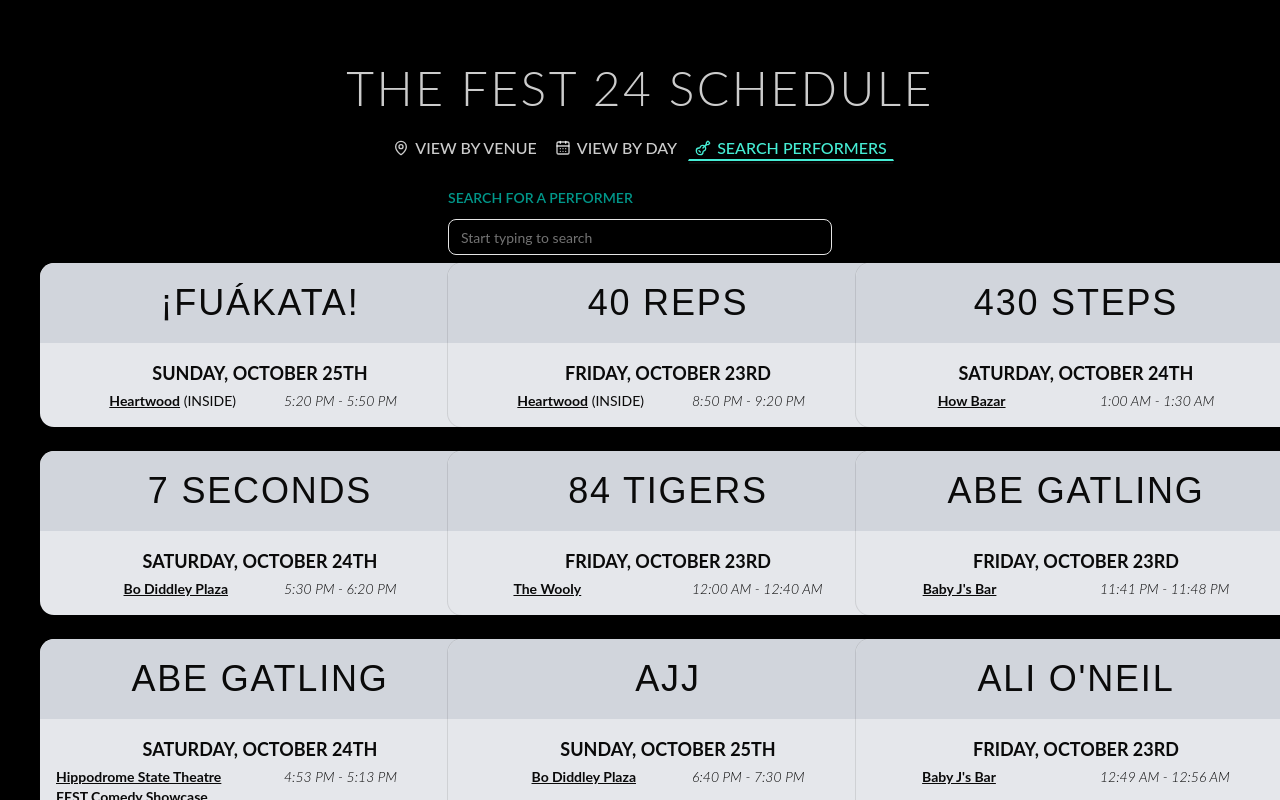
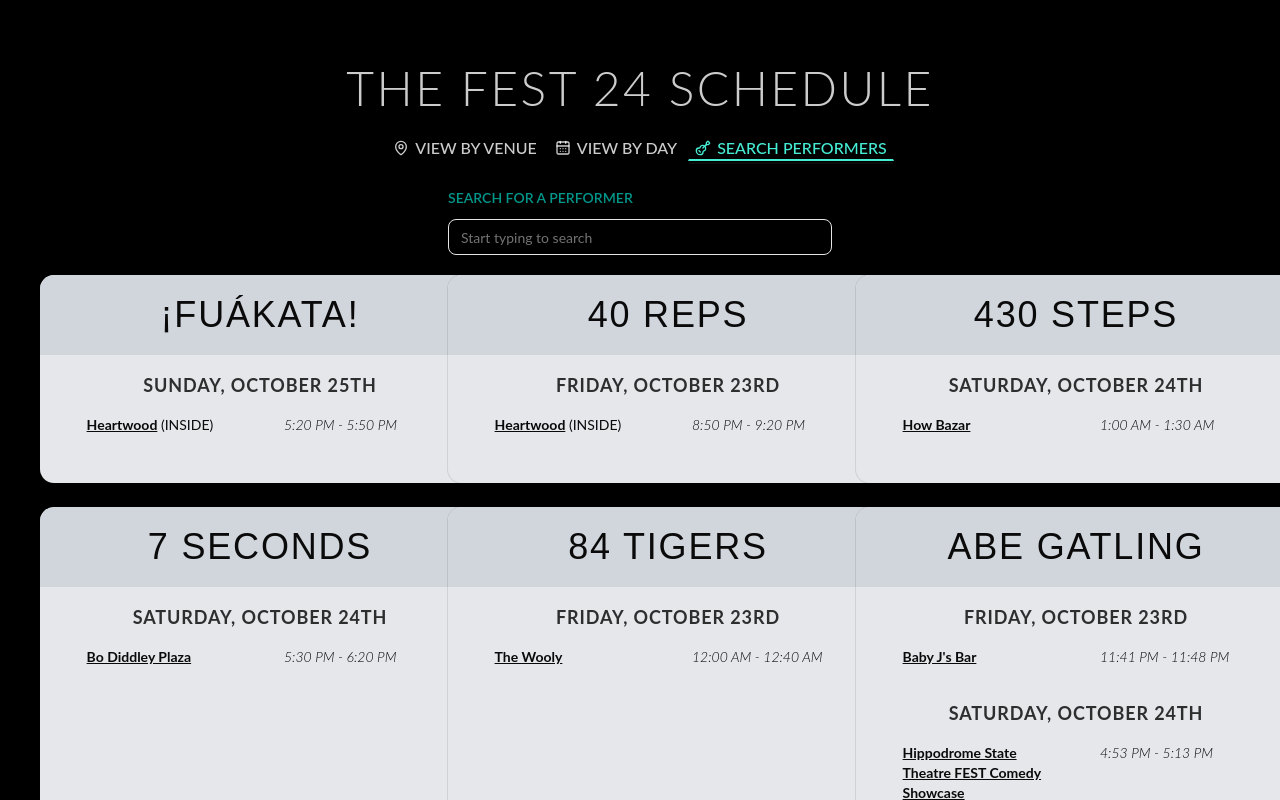
Before and after one commit to carolb92/fest-24-schedule-mockup, a React (Vite) app: page / in a window 1280 px wide. Both pictures are taken after a click on the tab "SEARCH PERFORMERS". Shown: the top 800 px of the page. Built offline with nearby package versions, Linux system fonts and the light colour scheme.

Commit message:
Refactor to one card per performer on search

```diff
--- a/src/components/SearchContent.tsx
+++ b/src/components/SearchContent.tsx
@@ -1,4 +1,4 @@
-import React, { useState } from "react";
+import { useState } from "react";
 import schedule from "@/data/events.json";
 import { Field, FieldLabel } from "@/components/ui/field";
 import { Input } from "@/components/ui/input";
@@ -6,15 +6,11 @@
 import { festDays, addresses } from "@/lib/constants";
 import { type EventInfo } from "@/types";
 
-// NOTE: did not include debouncing, loading states, or error handling as we are just filtering static data here
+//* NOTE: did not include debouncing, loading states, or error handling as we are just filtering static data here
 export default function SearchContent() {
 	const [searchTerm, setSearchTerm] = useState("");
-	function handleChange(e: React.ChangeEvent<HTMLInputElement>) {
-		setSearchTerm(e.target.value.toLowerCase());
-		console.log(e.target.value);
-	}
 
-	// THIS DOES NOT COVER EDGE CASES WHERE PERFORMER IS UNDEFINED BUT MEMO IS THE PERFORMER NAME
+	//* THIS DOES NOT COVER EDGE CASES WHERE PERFORMER IS UNDEFINED BUT MEMO IS THE PERFORMER NAME
 	// example:
 	// {
 	// 	"day": 2,
@@ -32,11 +28,37 @@
 		.filter((event) =>
 			event.performer?.toLowerCase().includes(searchTerm.trim()),
 		);
-	console.log("search results: ", searchResults);
+
+	// group by performer, then by day number => that performer's events for the day
+	const performerGroups = new Map<
+		string,
+		{
+			performerId: string;
+			performerName: string;
+			performerUrl?: string;
+			eventsByDay: Map<number, EventInfo[]>;
+		}
+	>();
+	for (const result of searchResults) {
+		const performerId = result.performer_id ?? result.performer ?? "";
+		if (!performerGroups.has(performerId)) {
+			performerGroups.set(performerId, {
+				performerId,
+				performerName: result.performer ?? "",
+				performerUrl: result.performer_url,
+				eventsByDay: new Map<number, EventInfo[]>(),
+			});
+		}
+
+		const group = performerGroups.get(performerId)!;
+		const dayEvents = group.eventsByDay.get(result.day) ?? [];
+		dayEvents.push(result);
+		group.eventsByDay.set(result.day, dayEvents);
+	}
 
 	return (
 		<div className="flex flex-col gap-y-2 justify-center items-center">
-			<Field className="md:w-sm">
+			<Field className="md:w-sm mb-3">
 				<FieldLabel
 					htmlFor="search-input"
 					className="text-teal-600 mt-4 mb-1 uppercase font-headline font-semibold"
@@ -48,17 +70,69 @@
 					type="text"
 					placeholder="Start typing to search"
 					value={searchTerm}
-					onChange={(e) => handleChange(e)}
+					onChange={(e) => setSearchTerm(e.target.value)}
 					className="text-white"
 				/>
 			</Field>
 			<div className="grid grid-cols-1 xl:grid-cols-3 gap-6">
-				{searchResults.map((result) => {
-					const day = festDays[result.day];
-					const venueAddress = addresses[result.venue_name];
+				{Array.from(performerGroups.values()).map((performer) => (
+					<ScheduleCard
+						key={performer.performerId}
+						title={performer.performerName}
+						titleLink={performer.performerUrl}
+					>
+						{Array.from(performer.eventsByDay.entries()).map(
+							([dayNum, eventInfo]) => (
+								<div
+									className="flex flex-col gap-y-4 items-center mb-4"
+									key={dayNum}
+								>
+									<span className="font-headline uppercase text-lg font-bold text-black/80 tracking-wider">
+										{festDays[dayNum]}
+									</span>
+									<ul className="w-[85%]">
+										{eventInfo.map((event) => {
+											const memo = event.memo.toLowerCase().includes("does")
+												? event.memo
+														.split(" ")
+														.toSpliced(0, 1, "COVERING")
+														.join(" ")
+												: event.memo;
+											return (
+												<li
+													key={event.event_id}
+													className="grid grid-cols-2 gap-12 mb-4"
+												>
+													<span>
+														<a
+															href={addresses[event.venue_name]}
+															target="_blank"
+															rel="noopener noreferrer"
+															className="font-bold underline"
+														>
+															{event.venue_name}
+														</a>{" "}
+														<span className="grow">
+															{memo ? `(${memo})` : ""}
+														</span>
+													</span>
+													<span className="italic font-light">{`${event.start_string} - ${event.end_string}`}</span>
+												</li>
+											);
+										})}
+									</ul>
+								</div>
+							),
+						)}
+					</ScheduleCard>
+				))}
+			</div>
+		</div>
+	);
+}
 
-					return (
-						<ScheduleCard
+{
+	/* <ScheduleCard
 							title={result.performer}
 							titleLink={result.performer_url ?? ""}
 							memoSubtitle={
@@ -66,15 +140,14 @@
 									? result.memo
 									: ""
 							}
+							key={result.event_id}
 						>
 							<div className="flex flex-col gap-y-1 items-center justify-center">
 								<span className="font-headline uppercase text-lg font-bold">
 									{day}
 								</span>
 								<div className="grid grid-cols-2 gap-12">
-									{/* flex gap-x-3 w-full justify-around */}
 									<span className="">
-										{/* w-[60%] */}
 										<a
 											href={venueAddress}
 											target="_blank"
@@ -92,10 +165,5 @@
 									<span className="italic font-light">{`${result.start_string} - ${result.end_string}`}</span>
 								</div>
 							</div>
-						</ScheduleCard>
-					);
-				})}
-			</div>
-		</div>
-	);
+						</ScheduleCard> */
 }
```
